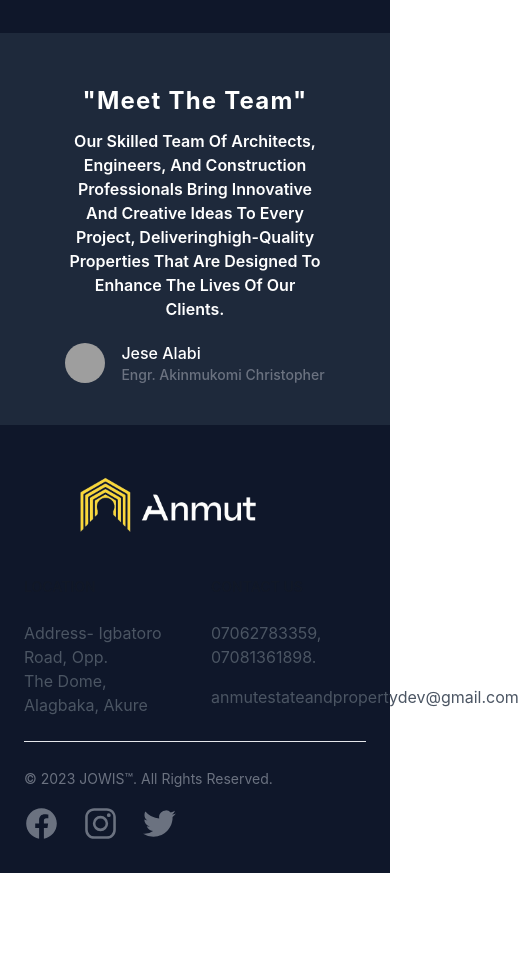
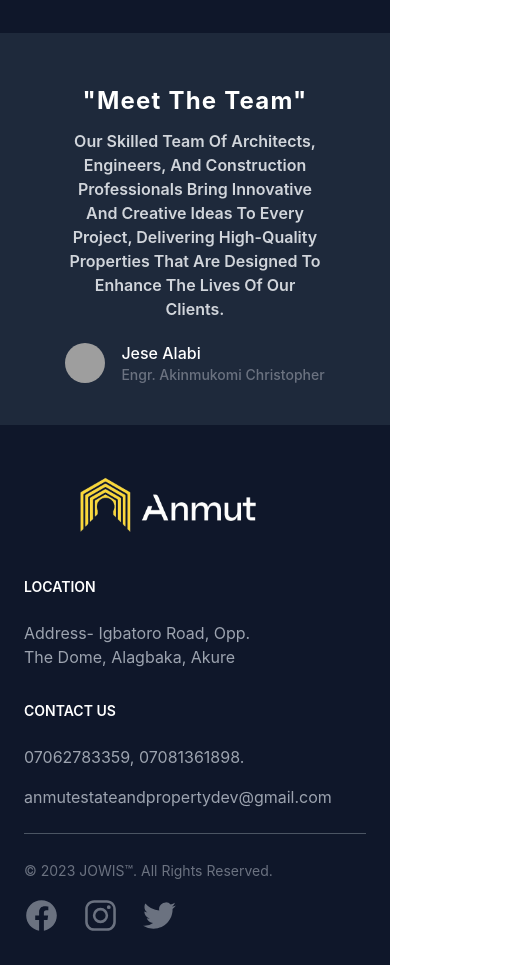
Before and after one commit to Ernie1234/anmut, a React (Vite) app: page / in a window 390 px wide. Shown: the part 4240-5205 px from the top of the page, 519 px wide, since content can reach past the window. Before the commit the page ends 5113 px from the top, so only its background shows below. Built offline with nearby package versions, Linux system fonts and the light colour scheme; grey boxes are pictures that could not be loaded.

Commit message:
responsive home

```diff
--- a/package.json
+++ b/package.json
@@ -4,7 +4,7 @@
   "version": "0.0.0",
   "type": "module",
   "scripts": {
-    "dev": "vite",
+    "dev": "vite --host",
     "build": "vite build",
     "lint": "eslint . --ext js,jsx --report-unused-disable-directives --max-warnings 0",
     "preview": "vite preview"
--- a/src/components/Footer.jsx
+++ b/src/components/Footer.jsx
@@ -10,7 +10,7 @@ function Footer() {
     <>
       <footer className="p-6 py-8 md:py12 lg:py-16 bg-slate-900">
         <div className="mx-auto max-w-screen-xl">
-          <div className="md:flex md:justify-between">
+          <div className="sm:flex-col md:flex md:justify-between">
             <div className="mb-6 md:mb-0">
               <Link to="/" className="flex items-center">
                 <img
@@ -18,17 +18,14 @@ function Footer() {
                   className="mr-3 h-24"
                   alt="FlowBite Logo"
                 />
-                {/* <span className="self-center text-2xl md:text-3xl lg:text-4xl font-semibold whitespace-nowrap text-white capitalize">
-                  anmut developers
-                </span> */}
               </Link>
             </div>
-            <div className="grid grid-cols-2 gap-8 sm:gap-6 ">
+            <div className="grid grid-cols-1 md:grid-cols-2 gap-8 sm:gap-6 ">
               <div>
-                <h2 className="mb-6 text-sm font-semibold text-gray-900 uppercase dark:text-white">
+                <h2 className="mb-6 text-sm font-semibold uppercase text-white">
                   Location
                 </h2>
-                <ul className="text-gray-600 dark:text-gray-400">
+                <ul className="text-gray-400">
                   <li>
                     <span
                       href="https://tailwindcss.com/"
@@ -48,10 +45,10 @@ function Footer() {
                 </ul>
               </div>
               <div>
-                <h2 className="mb-6 text-sm font-semibold text-gray-900 uppercase dark:text-white">
+                <h2 className="mb-6 text-sm font-semibold uppercase text-white">
                   Contact Us
                 </h2>
-                <ul className="text-gray-600 dark:text-gray-400">
+                <ul className="text-gray-400">
                   <li className="mb-4">
                     <span className="hover:underline ">
                       07062783359, 07081361898.
@@ -70,7 +67,7 @@ function Footer() {
               </div>
             </div>
           </div>
-          <hr className="my-6 border-gray-200 sm:mx-auto dark:border-gray-700 lg:my-8" />
+          <hr className="my-6  sm:mx-auto border-gray-600 lg:my-8" />
           <div className="sm:flex sm:items-center sm:justify-between">
             <span className="text-sm text-gray-500 sm:text-center dark:text-gray-400">
               © 2023{" "}
--- a/src/components/Team.jsx
+++ b/src/components/Team.jsx
@@ -13,15 +13,14 @@ function Team() {
           {`"Meet the team"`}
         </motion.h3>
         <motion.p
-          initial={{ x: -500, opacity: 0 }}
+          initial={{ x: -50, opacity: 0 }}
           transition={{ duration: 0.5, ease: "easeOut" }}
           whileInView={{ opacity: 1, x: 0 }}
-          className="text-md font-semibold capitalize"
+          className="sm:text-sm md:text-md font-semibold capitalize text-gray-300"
         >
-          Our skilled team of{" "}
-          <span>architects, engineers, and construction professionals</span>{" "}
-          bring innovative and creative ideas to every project, delivering
-          <span>high-quality properties</span> that are designed to enhance the
+          Our skilled team of architects, engineers, and construction
+          professionals bring innovative and creative ideas to every project,
+          delivering high-quality properties that are designed to enhance the
           lives of our clients.
         </motion.p>
         <div className="flex flex-col justify-center items-center mt-5 md:mt-8 lg:mt-10">
@@ -38,7 +37,7 @@ function Team() {
               initial={{ x: 500, opacity: 0 }}
               transition={{ duration: 0.5, ease: "easeOut" }}
               whileInView={{ opacity: 1, x: 0 }}
-              className="font-medium dark:text-white text-left"
+              className="font-medium text-white text-left"
             >
               <div>Jese Alabi</div>
               <div className="text-sm text-gray-500 dark:text-gray-400">
```
